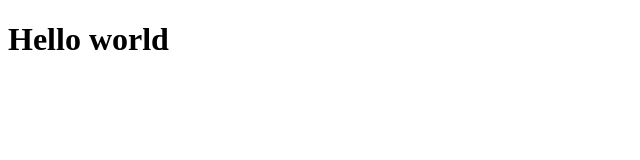
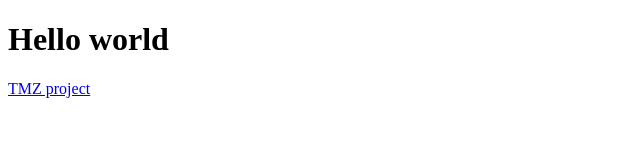
Before and after one commit to DSemenenko/DSemenenko.github.io, a plain HTML site: page index.html in a window 1280 px wide. Shown: the whole page, without its empty margins (0-640 px from the left). Drawn offline with Linux system fonts and the light colour scheme.

Commit message:
Update index.html
add link tmz

```diff
--- a/index.html
+++ b/index.html
@@ -5,5 +5,6 @@
 </head>
 <body>
 	<h1>Hello world</h1>
+	<a href="tmz/">TMZ project</a>
 </body>
 </html>
```
